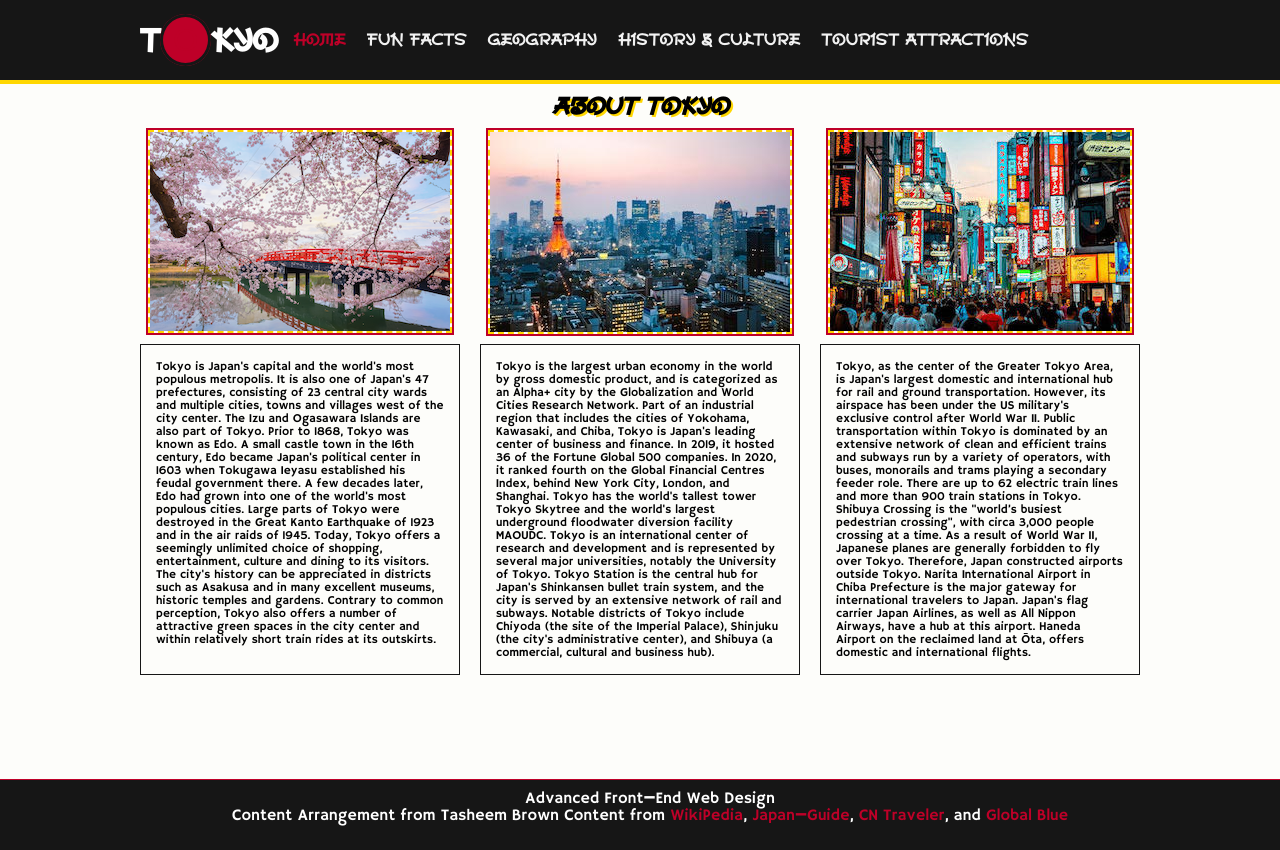
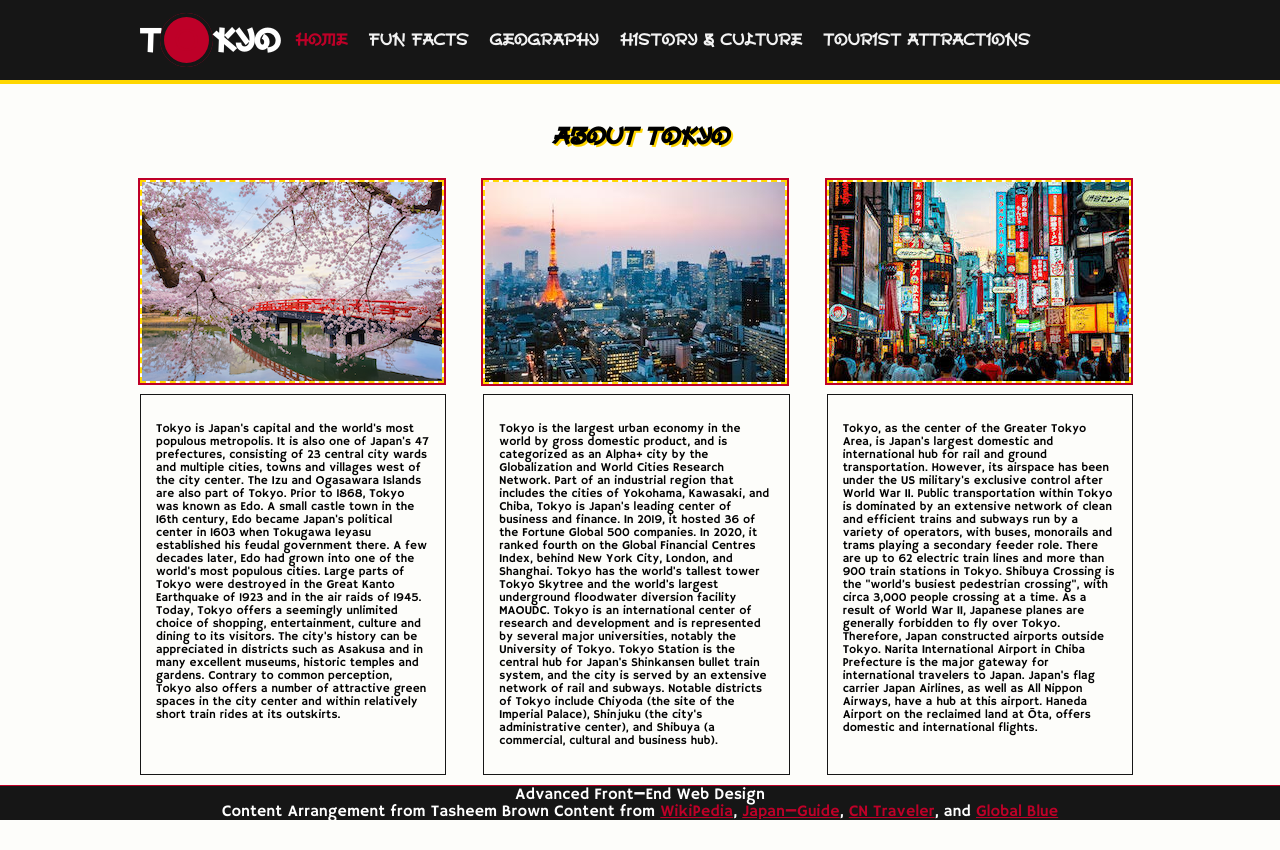
Before and after one commit to tashbrown/assignment01, a plain HTML site: page index.html in a window 1280 px wide. After the commit the page ends 820 px from the top, so only its background shows below. Drawn offline with nearby package versions, Linux system fonts and the light colour scheme; files whose address does not match are found by name.

Commit message:
Fixed Footer (sorta)

```diff
--- a/css/styles.css
+++ b/css/styles.css
@@ -1,8 +1,3 @@
-* {
-  margin: 0;
-  padding: 0;
-  text-decoration: none;
-}
 ul {
   list-style: none;
 }
@@ -13,17 +8,16 @@ ol li {
 }
 body {
   background-color: #fdfdfa;
+  margin: 0;
 }
 
 header {
   width: 100%;
-  position: relative;
   height: 80px;
   display: block;
   background-color: #161616;
   border-bottom: 4px solid #ffd700;
 }
-
 .inner-header {
   width: 1000px;
   height: 100%;
@@ -49,7 +43,8 @@ header {
 }
 span:first-of-type {
   color: #be0028;
-  border: 3px solid #161616;
+  border: 4px solid #161616;
+
   padding: 5px 10px;
   border-radius: 50%;
   font-size: 35px;
@@ -59,41 +54,12 @@ span:first-of-type {
 
 footer {
   width: 100%;
-  height: 45px;
   display: block;
   background-color: #161616;
   border-top: 1px solid #be0028;
-  left: 0;
-  bottom: 0;
   color: #ffffff;
-  font-family: "";
   text-align: center;
   font-family: "Exoplanetaria";
-  padding: 10px;
-  margin-top: 10px;
-  position: absolute;
-}
-
-.home {
-  display: grid;
-  grid-template-columns: repeat(3, 1fr);
-  grid-column-gap: 20px;
-  height: auto;
-  margin-top: auto;
-  margin-bottom: auto;
-  margin-left: auto;
-  margin-right: auto;
-  justify-content: center;
-  justify-items: center;
-  align-content: center;
-}
-.home-item {
-  overflow: hidden;
-  border: 1px solid #161616;
-  justify-content: center;
-  padding: 15px;
-  justify-items: center;
-  margin-top: 10px;
 }
 
 img {
@@ -117,6 +83,7 @@ h2 {
   border-radius: 5px;
   justify-content: center;
   justify-items: center;
+  padding: 10px;
 }
 
 .page {
@@ -173,11 +140,28 @@ ol {
   font-size: 12px;
 }
 
-h3 {
+h3,
+span {
   font-family: "Exoplanetaria";
 }
 
-.space {
-  height: 50px;
-  margin: 0 0 -50px 0;
+.home {
+  display: grid;
+  grid-template-columns: repeat(3, 1fr);
+  grid-column-gap: 30px;
 }
+.home-item {
+  border: 1px solid #161616;
+  justify-content: center;
+  padding: 15px;
+  justify-items: center;
+  margin-top: 10px;
+  margin-right: 7px;
+}
+
+.home,
+footer,
+header,
+nav {
+  grid-column: 1/3;
+}
--- a/index.html
+++ b/index.html
@@ -11,7 +11,7 @@
   </head>
 
   <body>
-    <header>
+    <header class="page-header">
       <div class="inner-header">
         <div class="logo">
           <h1>T<span>O</span>KYO</h1>
@@ -116,7 +116,7 @@
     </div>
     <!-- Container -->
 
-    <footer class="space">
+    <footer class="page-footer">
       <div>Advanced Front-End Web Design</div>
       <div>
         Content Arrangement from Tasheem Brown Content from
```
